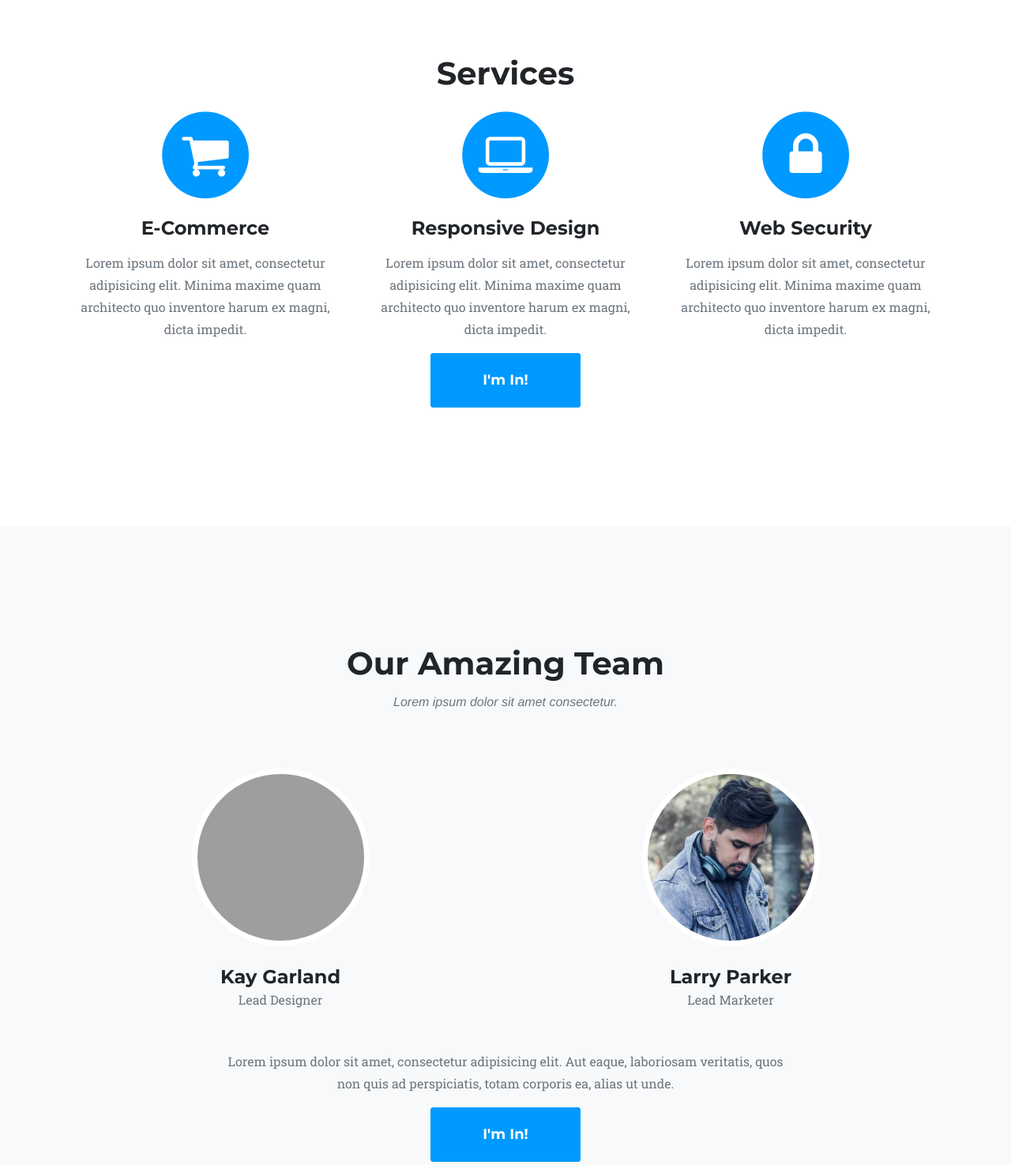
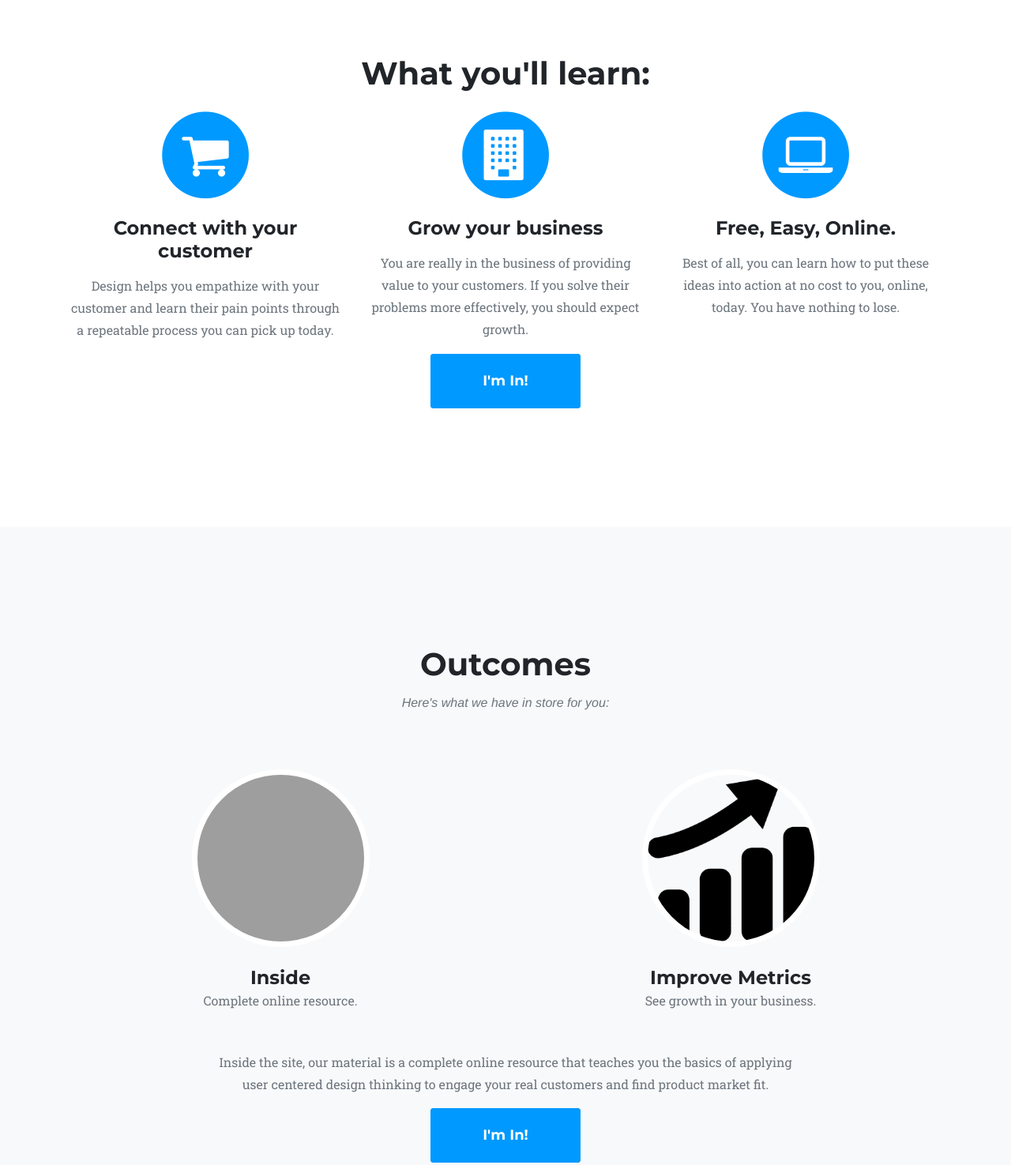
Before and after one commit to thisistheaj/capstone-landing, a website: page index.html in a window 1280 px wide. Shown: the part 840-2315 px from the top of the page at 79% size. Drawn offline with nearby package versions, Linux system fonts and the light colour scheme; grey boxes are pictures that could not be loaded; a web font is replaced by a local one.

```diff
--- a/index.html
+++ b/index.html
@@ -8,7 +8,7 @@
     <meta name="description" content="">
     <meta name="author" content="">
 
-    <title>Agency - Start Bootstrap Theme</title>
+    <title>Learn Design Thinking</title>
 
     <!-- Bootstrap core CSS -->
     <link href="vendor/bootstrap/css/bootstrap.min.css" rel="stylesheet">
@@ -55,8 +55,8 @@
     <header class="masthead">
       <div class="container">
         <div class="intro-text">
-          <div class="intro-lead-in">Welcome To Our Studio!</div>
-          <div class="intro-heading">It's Nice To Meet You</div>
+          <div class="intro-lead-in">Welcome!</div>
+          <div class="intro-heading">We are so glad you are interested in transforming your business with design thinking.</div>
           <a class="col-2 btn btn-xl js-scroll-trigger" href="#services">Tell Me More</a>
         </div>
       </div>
@@ -67,7 +67,7 @@
       <div class="container">
         <div class="row">
           <div class="col-lg-12 text-center">
-            <h2 class="section-heading">Services</h2>
+            <h2 class="section-heading">What you'll learn:</h2>
             <!--<h3 class="section-subheading text-muted">Lorem ipsum dolor sit amet consectetur.</h3>-->
           </div>
         </div>
@@ -77,29 +77,29 @@
               <i class="fa fa-circle fa-stack-2x text-primary"></i>
               <i class="fa fa-shopping-cart fa-stack-1x fa-inverse"></i>
             </span>
-            <h4 class="service-heading">E-Commerce</h4>
-            <p class="text-muted">Lorem ipsum dolor sit amet, consectetur adipisicing elit. Minima maxime quam architecto quo inventore harum ex magni, dicta impedit.</p>
+            <h4 class="service-heading">Connect with your customer</h4>
+            <p class="text-muted">Design helps you empathize with your customer and learn their pain points through a repeatable process you can pick up today.</p>
+          </div>
+          <div class="col-md-4">
+            <span class="fa-stack fa-4x">
+              <i class="fa fa-circle fa-stack-2x text-primary"></i>
+              <i class="fa fa-building fa-stack-1x fa-inverse"></i>
+            </span>
+            <h4 class="service-heading">Grow your business</h4>
+            <p class="text-muted">You are really in the business of providing value to your customers. If you solve their problems more effectively, you should expect growth.</p>
           </div>
           <div class="col-md-4">
             <span class="fa-stack fa-4x">
               <i class="fa fa-circle fa-stack-2x text-primary"></i>
               <i class="fa fa-laptop fa-stack-1x fa-inverse"></i>
             </span>
-            <h4 class="service-heading">Responsive Design</h4>
-            <p class="text-muted">Lorem ipsum dolor sit amet, consectetur adipisicing elit. Minima maxime quam architecto quo inventore harum ex magni, dicta impedit.</p>
-          </div>
-          <div class="col-md-4">
-            <span class="fa-stack fa-4x">
-              <i class="fa fa-circle fa-stack-2x text-primary"></i>
-              <i class="fa fa-lock fa-stack-1x fa-inverse"></i>
-            </span>
-            <h4 class="service-heading">Web Security</h4>
-            <p class="text-muted">Lorem ipsum dolor sit amet, consectetur adipisicing elit. Minima maxime quam architecto quo inventore harum ex magni, dicta impedit.</p>
+            <h4 class="service-heading">Free, Easy, Online.</h4>
+            <p class="text-muted">Best of all, you can learn how to put these ideas into action at no cost to you, online, today. You have nothing to lose.</p>
           </div>
         </div>
         <div class="row">
           <div class="col-lg-5"></div>
-          <a class="col-2 btn btn-xl js-scroll-trigger" href="#contact">I'm In!</a>
+          <a class="col-2 btn btn-xl js-scroll-trigger" href="./book">I'm In!</a>
         </div>
       </div>
     </section>
@@ -109,34 +109,34 @@
       <div class="container">
         <div class="row">
           <div class="col-lg-12 text-center">
-            <h2 class="section-heading">Our Amazing Team</h2>
-            <h3 class="section-subheading text-muted">Lorem ipsum dolor sit amet consectetur.</h3>
+            <h2 class="section-heading">Outcomes</h2>
+            <h3 class="section-subheading text-muted">Here's what we have in store for you:</h3>
           </div>
         </div>
         <div class="row">
           <div class="col-sm-6">
             <div class="team-member">
               <img class="mx-auto rounded-circle" src="img/team/1.jpg" alt="">
-              <h4>Kay Garland</h4>
-              <p class="text-muted">Lead Designer</p>
+              <h4>Inside</h4>
+              <p class="text-muted">Complete online resource.</p>
             </div>
           </div>
           <div class="col-sm-6">
             <div class="team-member">
-              <img class="mx-auto rounded-circle" src="img/team/2.jpg" alt="">
-              <h4>Larry Parker</h4>
-              <p class="text-muted">Lead Marketer</p>
+              <img class="mx-auto rounded-circle" src="img/team/2.png" alt="">
+              <h4>Improve Metrics</h4>
+              <p class="text-muted">See growth in your business.</p>
             </div>
           </div>
         </div>
         <div class="row">
           <div class="col-lg-8 mx-auto text-center">
-            <p class="large text-muted">Lorem ipsum dolor sit amet, consectetur adipisicing elit. Aut eaque, laboriosam veritatis, quos non quis ad perspiciatis, totam corporis ea, alias ut unde.</p>
+            <p class="large text-muted">Inside the site, our material is a complete online resource that teaches you the basics of applying user centered design thinking to engage your real customers and find product market fit.</p>
           </div>
         </div>
         <div class="row">
           <div class="col-lg-5"></div>
-          <a class="col-2 btn btn-xl js-scroll-trigger" href="#contact">I'm In!</a>
+          <a class="col-2 btn btn-xl js-scroll-trigger" href="./book">I'm In!</a>
         </div>
       </div>
     </section>
@@ -146,13 +146,13 @@
       <div class="container">
         <div class="row">
           <div class="col-lg-12 text-center">
-            <h2 class="section-heading">Contact Us</h2>
-            <h3 class="section-subheading text-muted">Lorem ipsum dolor sit amet consectetur.</h3>
+            <h2 class="section-heading">Learn More</h2>
+            <h3 class="section-subheading text-muted">What are you waiting for? Check it out!</h3>
           </div>
         </div>
         <div class="row">
           <div class="col-lg-5"></div>
-          <a class="col-2 btn btn-xl js-scroll-trigger" href="#contact">I'm In!</a>
+          <a class="col-2 btn btn-xl js-scroll-trigger" href="./book">I'm In!</a>
         </div>
       </div>
     </section>
--- a/scss/_contact.scss
+++ b/scss/_contact.scss
@@ -1,9 +1,10 @@
 // Styling for the contact section
 section#contact {
   background-color: $gray-darker;
-  background-image: url('../img/map-image.png');
+  background-image: url('../img/map-image2.jpg');
   background-repeat: no-repeat;
   background-position: center;
+  background-size: cover;
   .section-heading {
     color: white;
   }
```
Also changed, not shown: css/agency.css, css/agency.min.css, img/headr-bg3.jpg (added), img/map-image2.jpg (added), img/team/2.png (added), 2 other files.
